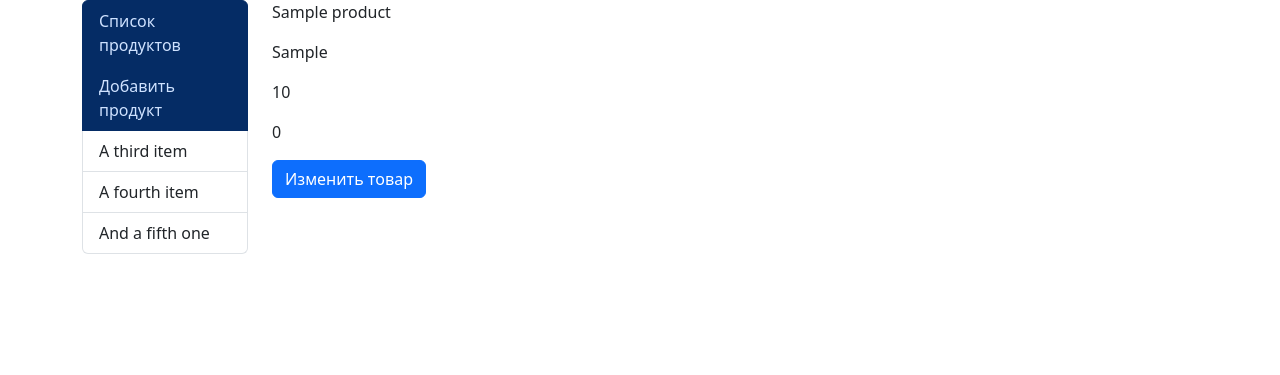
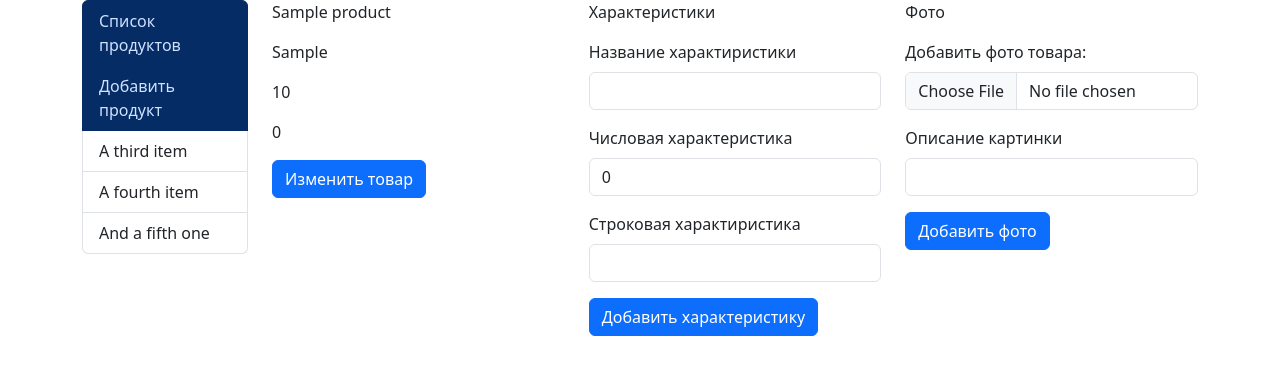
Before and after one commit to HaoKann/online-shop-FLASK, a Flask app: page /admin/products/1 in a window 1280 px wide. Shown: the top 375 px of the page. Run offline with Flask 3, Linux system fonts and the light colour scheme; tables that the repository leaves empty hold one stand-in row (values such as "Sample post"); some libraries are stand-ins or nearby versions.

Commit message:
Add 2 forms in admin_product, add category_routes, add characteristic and photo form, render these forms

```diff
--- a/app/controllers/admin/admin_controller.py
+++ b/app/controllers/admin/admin_controller.py
@@ -1,9 +1,10 @@
 from app import app, db
 from flask import render_template, flash, redirect, url_for, request
-from app.forms.admin.add_product_form import AddProduct
+from app.forms.admin.add_product_form import AddProduct, CharacteristicsForm, PhotoForm
 from app.forms.confirm_form import ConfirmForm
 from app.forms.admin.edit_product_form import EditProduct
 from app.models.product import Product
+
 
 @app.route('/admin')
 def admin():
@@ -11,16 +12,18 @@ def admin():
 
 @app.route('/admin/products')
 def admin_products_list():
-    page = int(request.args.get('page', 1))
+    page = request.args.get('page', 1, type=int)
     products = db.paginate(db.session.query(Product), page=page, per_page=10, error_out=False)
-    print(page)
     return render_template('admin/products_list.html', products=products.items)
 
 
 @app.route('/admin/products/<int:id>')
 def admin_product(id):
+    сharacteristics_form = CharacteristicsForm(prefix='characteristics_form')
+    photo_form = PhotoForm(prefix='photo_form')
+
     product = Product.query.get_or_404(id)
-    return render_template('admin/product_details.html', product=product)
+    return render_template('admin/product_details.html', product=product, сharacteristics_form=сharacteristics_form, photo_form=photo_form)
 
 
 @app.route('/admin/add_product', methods=['GET','POST'])
@@ -32,7 +35,20 @@ def admin_add_product():
         db.session.add(product)
         db.session.commit()
         flash('Продукт успешно добавлен!', 'success')
-        return redirect(url_for('admin_product', id=product.id))
+
+        category_routes = {
+            'gpu': 'graphics_card',
+            'cpu': 'processor',
+            'motherboard': 'motherboard',
+            'psu': 'power_supply_unit',
+            'ram': 'random_access_memory',
+            'cooler': 'cooling_system',
+            'storage': 'storage',
+            'pc_case': 'computer_case',
+        }
+
+        route_name = category_routes.get(product.category, 'catalog')
+        return redirect(url_for(route_name))
     return render_template('admin/add_product.html', form=form)
 
 
--- a/app/controllers/catalog_controller.py
+++ b/app/controllers/catalog_controller.py
@@ -1,5 +1,6 @@
-from app import app
+from app import app, db
 from flask import render_template
+from app.models.product import Product
 
 @app.route('/catalog')
 def catalog():
@@ -7,7 +8,8 @@ def catalog():
 
 @app.route('/gpu')
 def graphics_card():
-    return render_template('catalog/gpu.html',sub_title ='Видеокарты')
+    gpu_products = Product.query.filter_by(category='gpu').all()
+    return render_template('catalog/gpu.html', sub_title ='Видеокарты', products=gpu_products)
 
 @app.route('/cpu')
 def processor():
--- a/app/forms/admin/add_product_form.py
+++ b/app/forms/admin/add_product_form.py
@@ -1,11 +1,36 @@
 
 from flask_wtf import FlaskForm
-from wtforms import IntegerField, StringField, SubmitField
+from wtforms import IntegerField, StringField, SubmitField, SelectField
 from wtforms.validators import DataRequired
+from flask_wtf.file import FileField, FileRequired, FileAllowed
 
 class AddProduct(FlaskForm):
     name = StringField('Название товара', validators=[DataRequired()])
-    category = StringField('Категория товара', validators=[DataRequired()])
+    category = SelectField(
+        'Категория товара',
+        choices=[
+            ('gpu', 'Видеокарта'),
+            ('cpu', 'Процессор'),
+            ('motherboard', 'Материнская плата'),
+            ('ram', 'Оперативная память'),
+            ('psu', 'Блок питания'),
+            ('cooler', 'Система охлаждения'),
+            ('storage', 'Накопитель'),
+            ('pc_case', 'Корпус'),
+        ],
+        validators=[DataRequired()]
+    )
     price = IntegerField('Цена товара', validators=[DataRequired()])
     discount = IntegerField('Скидка(необязательно)', default=0)
     submit = SubmitField('Добавить товар')
+
+class CharacteristicsForm(FlaskForm):
+    name = StringField('Название характиристики',validators=[DataRequired()])
+    int_value = IntegerField('Числовая характеристика', validators=[DataRequired()], default=0)
+    str_value = StringField('Строковая характиристика',validators=[DataRequired()])
+    submit_сharacteristics = SubmitField('Добавить характеристику')
+
+class PhotoForm(FlaskForm):
+    photo = FileField('Добавить фото товара: ', validators=[FileAllowed(['jpg','png','gif'], 'Можно загружать только картинки!' )])
+    description = StringField('Описание картинки',validators=[DataRequired()])
+    submit_photo = SubmitField('Добавить фото')
--- a/app/templates/admin/product_details.html
+++ b/app/templates/admin/product_details.html
@@ -1,11 +1,30 @@
 {% extends 'admin/base.html' %}
+{% from 'bootstrap5/form.html' import render_form %}
 
 {% block content %}
 
-<p>{{product.name}}</p>
-<p>{{product.category}}</p>
-<p>{{product.price}}</p>
-<p>{{product.discount}}</p>
+<div class="row">
+    <div class="col-md-4">
+        <p>{{product.name}}</p>
+        <p>{{product.category}}</p>
+        <p>{{product.price}}</p>
+        <p>{{product.discount}}</p>
 
-<a  class="btn btn-primary" href="{{url_for('admin_edit_product', id=product.id)}}">Изменить товар</a>
+        <a  class="btn btn-primary" href="{{url_for('admin_edit_product', id=product.id)}}">Изменить товар</a>
+    </div>
+
+    <div class="col-md-4">
+        <p>Характеристики</p>
+        {{ render_form(сharacteristics_form) }}
+    </div>
+
+    <div class="col-md-4">
+        <p>Фото</p>
+        {{ render_form(photo_form) }}
+    </div>
+
+</div>
+
+
+
 {% endblock %}
```
Also changed, not shown: app/templates/catalog/gpu.html (+14 -0 lines).
